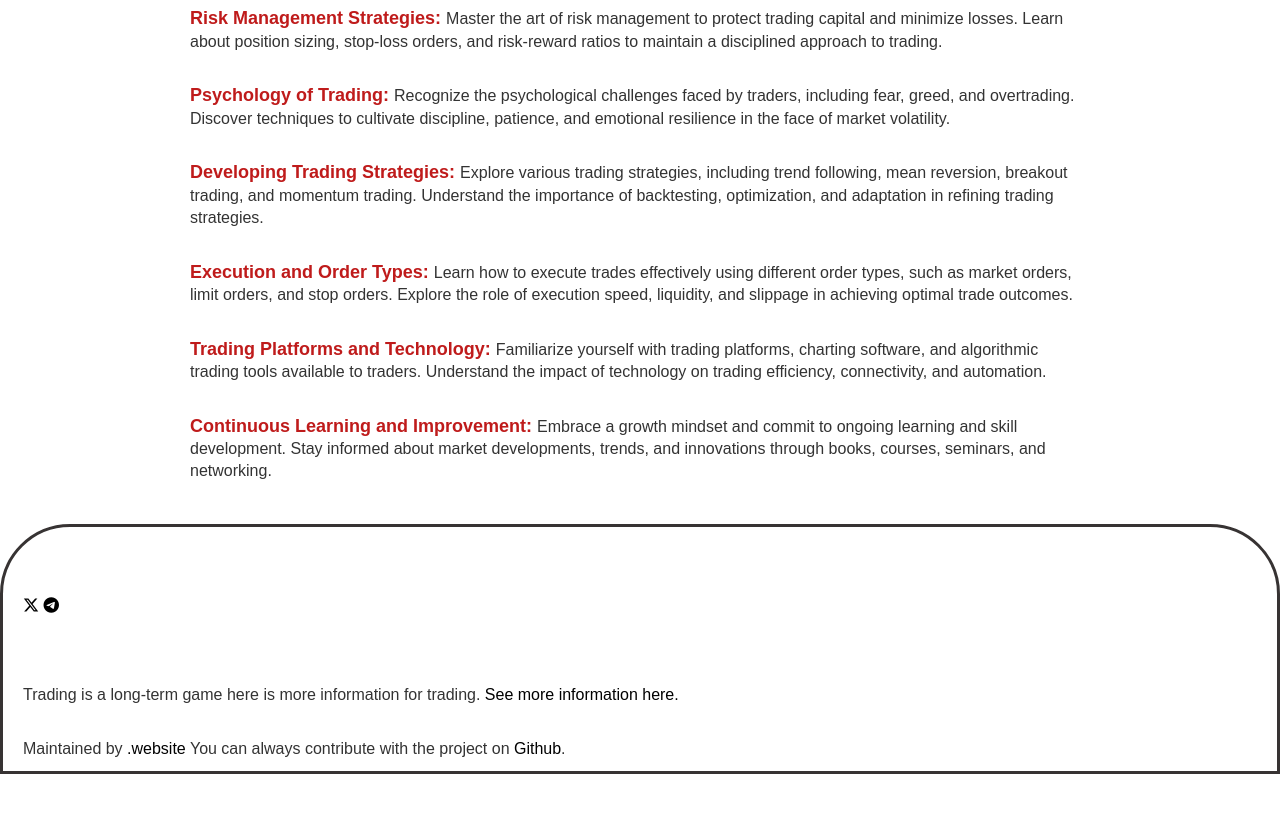
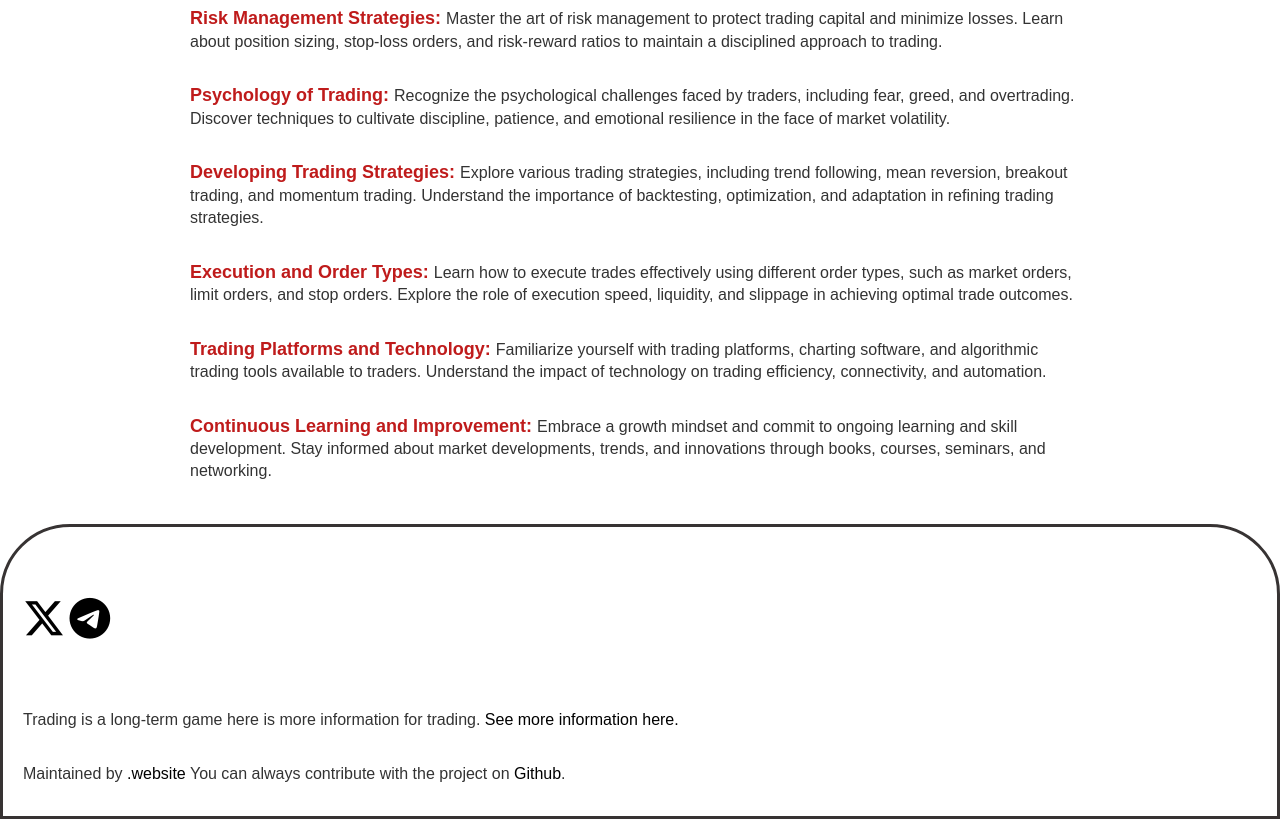
Before and after one commit to sks006/Multi-page-investing-website, a plain HTML site: page html/index.html in a window 1280 px wide. Shown: the part 707-1526 px from the top of the page. Before the commit the page ends 1481 px from the top, so only its background shows below. Drawn offline with Linux system fonts and the light colour scheme.

Commit message:
seventh edition

```diff
--- a/css/style.css
+++ b/css/style.css
@@ -208,8 +208,13 @@ nav {
      border: 3px solid #373333;
      padding: 20px;
 }
+.fa-brands,
+.fab {
+     font-weight: 400;
+     font-size: 42px;
+}
 
-.icons {
+.f .icons {
      margin: 20px auto; /* Center icons in the footer */
 }
 
@@ -307,7 +312,7 @@ nav {
      }
 
      .footer-container {
-          height: 250px; /* Adjusted height for large devices */
+          height: auto; /* Adjusted height for large devices */
      }
 }
 
```
